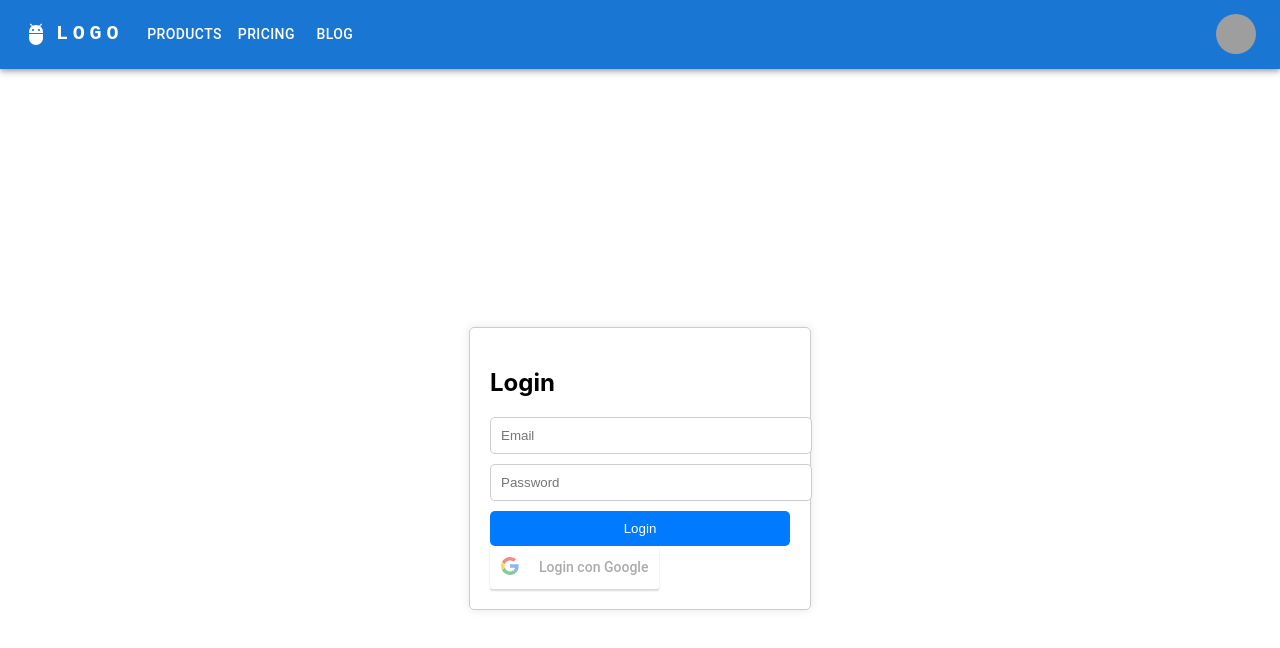
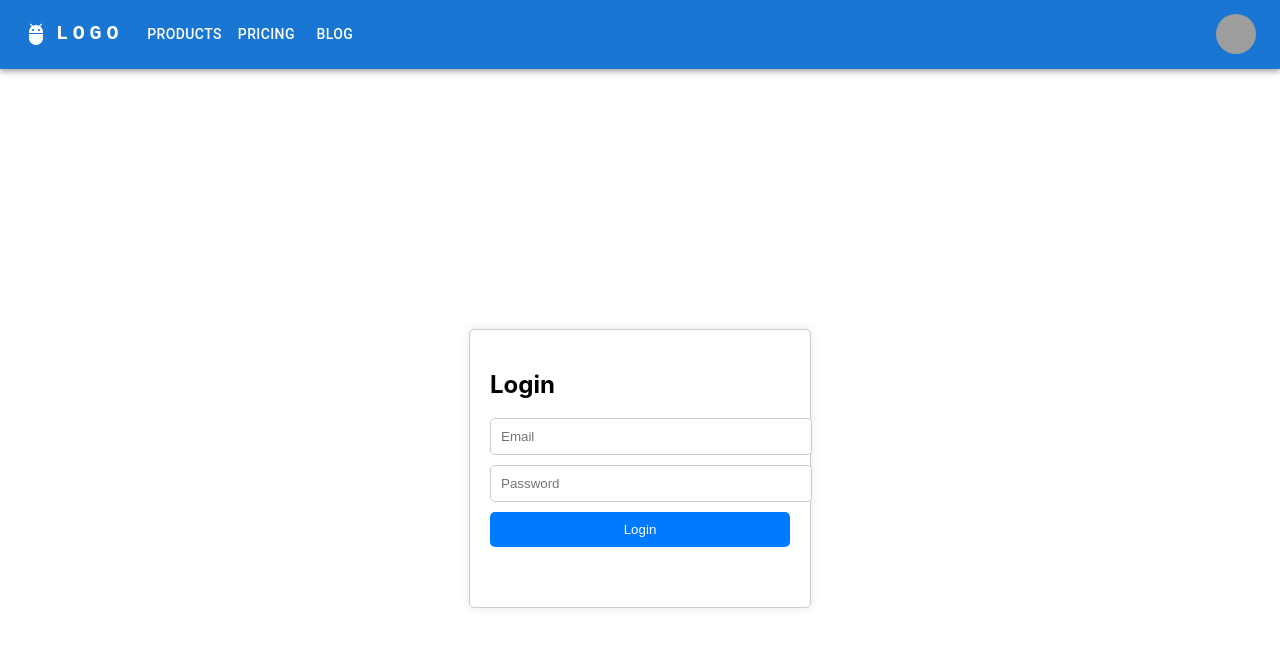
Before and after one commit to chino0rt24/visa_app_front, a React (Create React App) app: page /Login in a window 1280 px wide. Shown: the top 648 px of the page. Built offline with nearby package versions, Linux system fonts and the light colour scheme; grey boxes are pictures that could not be loaded.

Commit message:
2 google

```diff
--- a/package.json
+++ b/package.json
@@ -7,6 +7,7 @@
     "@emotion/styled": "^11.11.0",
     "@mui/icons-material": "^5.14.3",
     "@mui/material": "^5.14.4",
+    "@react-oauth/google": "^0.11.1",
     "@testing-library/jest-dom": "^5.17.0",
     "@testing-library/react": "^13.4.0",
     "@testing-library/user-event": "^13.5.0",
--- a/src/App.js
+++ b/src/App.js
@@ -2,10 +2,14 @@
 import './App.css';
 import {router} from './routes/router';
 import { RouterProvider } from 'react-router-dom';
+import { GoogleOAuthProvider } from '@react-oauth/google';
 
 function App() {
   return (
+    <GoogleOAuthProvider clientId={"867952354032-do43ibra0nof9bjr9jjfg71pl2gv0fum.apps.googleusercontent.com"}>
     <RouterProvider router={router}/>
+  </GoogleOAuthProvider>
+
   );
 }
 
--- a/src/components/Login.js
+++ b/src/components/Login.js
@@ -1,5 +1,5 @@
 import React, { useState } from 'react';
-import { GoogleLogin } from 'react-google-login';
+import { GoogleLogin } from '@react-oauth/google';
 
 const Login = () => {
   const [email, setEmail] = useState('');
@@ -15,10 +15,11 @@ const Login = () => {
 
   const handleLogin = (e) => {
     e.preventDefault();
+    // Lógica de inicio de sesión con correo y contraseña
   };
 
   const handleGoogleLoginSuccess = (response) => {
-
+    // Lógica para manejar el inicio de sesión exitoso con Google
   };
 
   const handleGoogleLoginFailure = (error) => {
@@ -84,8 +85,7 @@ const Login = () => {
           buttonText="Login con Google"
           onSuccess={handleGoogleLoginSuccess}
           onFailure={handleGoogleLoginFailure}
-          redirectUri="http://localhost:3000" // Asegúrate de que coincida
-          cookiePolicy={'single_host_origin'}
+          redirectUri="http://localhost:3000"
         />
       </form>
     </div>
```
Also changed, not shown: 1 other file (tests, documents, lock files or other folders).
